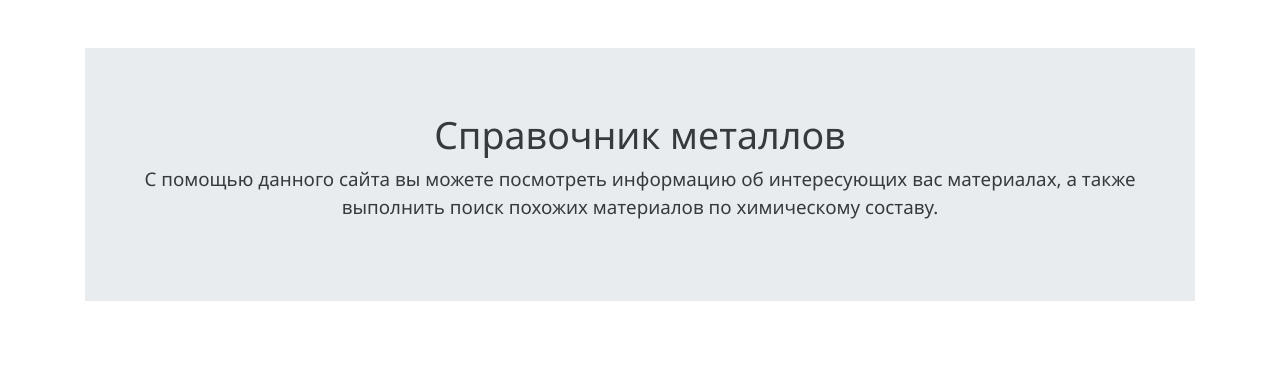
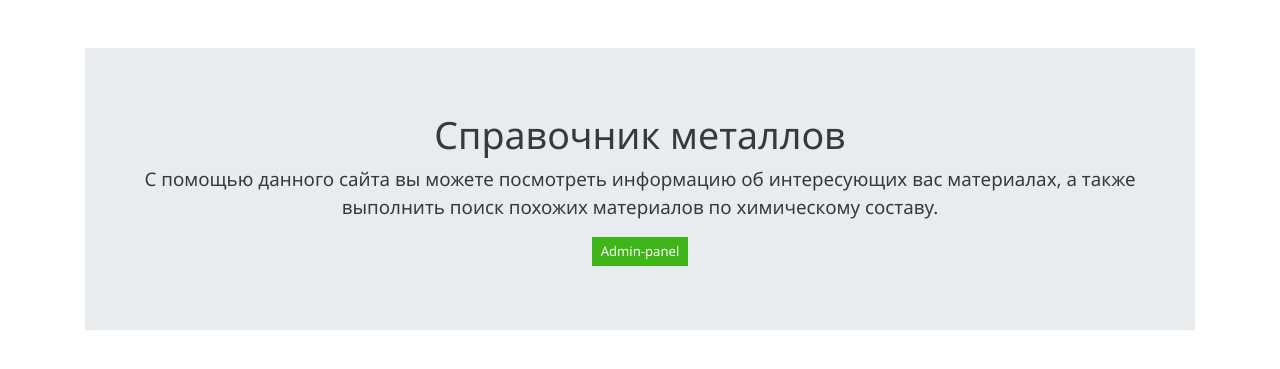
Before and after one commit to Vincitore1402/material.ly, a Flask app: page / in a window 1280 px wide. Shown: the part 55-424 px from the top of the page. Run offline with Flask 2, Linux system fonts and the light colour scheme; the visitor is signed in with stand-in values (Sample User, id 1); some libraries are stand-ins or nearby versions.

Commit message:
Update home.html

```diff
--- a/templates/home.html
+++ b/templates/home.html
@@ -8,5 +8,10 @@
 				<a href="/register" class="btn btn-primary btn-sm">Register</a>
 				<a href="/login" class="btn btn-success btn-sm">Login</a>
 			{% endif %}
+			{% if session.logged_in != NULL %}
+				{% if session['username'] == 'admin' %}
+				<a href="/ADMIN" class="btn btn-success btn-sm">Admin-panel</a>
+				{% endif %}
+			{% endif %}
 	</div>
 {% endblock %}
```
Lines whose indentation alone changed are shown as unchanged.
